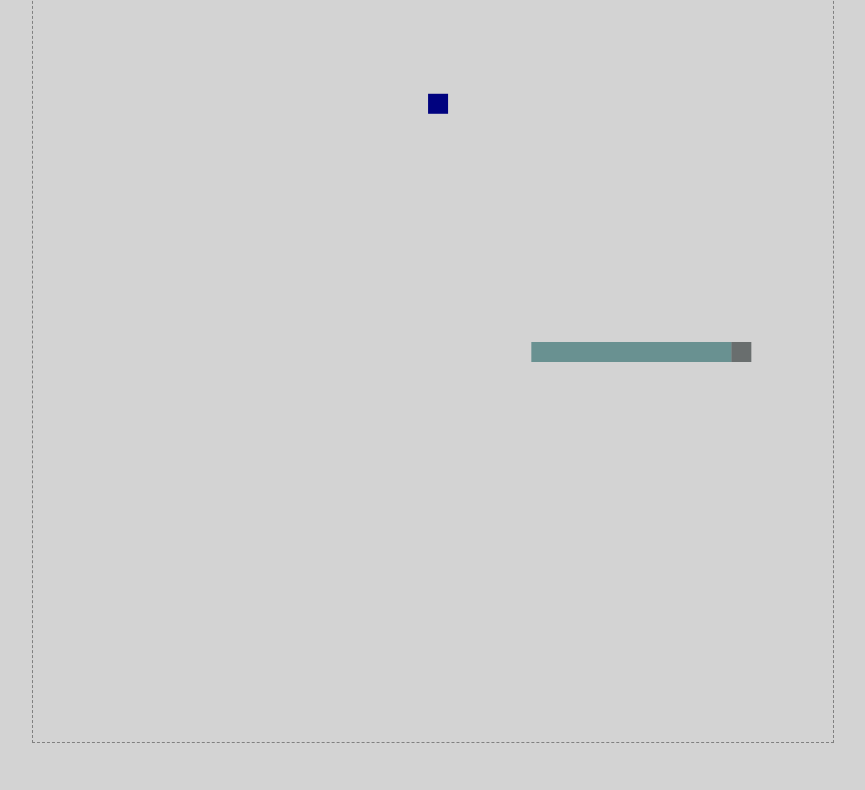
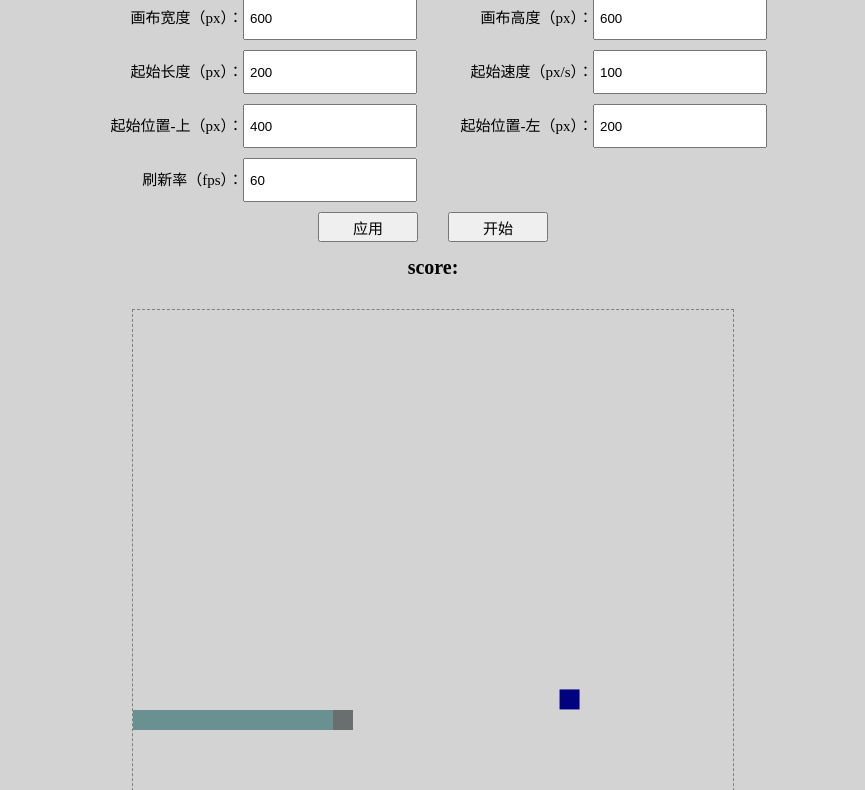
Before and after one commit to archer102125220/canvas-animation, a plain HTML site: page 贪吃蛇/index.html in a window 1280 px wide. Shown: the part 58-848 px from the top of the page, without its empty margins (207-1072 px from the left). Before the commit the page ends 801 px from the top, so only its background shows below. Drawn offline with Linux system fonts and the light colour scheme.

Commit message:
贪吃蛇-2

```diff
--- a/贪吃蛇/index.html
+++ b/贪吃蛇/index.html
@@ -20,25 +20,112 @@
         }
 
         canvas {
-            position: absolute;
-            top: 50%;
-            left: 50%;
-            transform-origin: center;
-            transform: translate3d(-50%, -50%, 0);
+            display: block;
             border: 1px dashed grey;
+            margin: 0 auto;
+        }
+
+        h1 {
+            font-size: 30px;
+            text-align: center;
+        }
+
+        h2 {
+            font-size: 20px;
+            text-align: center;
+        }
+
+        h3 {
+            height: 30px;
+            line-height: 30px;
+            font-size: 16px;
+            text-align: center;
+            color: #d90000;
+        }
+
+        h1 sub {
+            font-size: 20px;
+            color: #333;
+            vertical-align: bottom;
+        }
+
+        form {
+            margin: 10px auto 0;
+            width: 700px;
+            font-size: 0;
+        }
+        form .row {
+            margin-top: 10px;
+            height: 44px;
+        }
+        form .column {
+            display: inline-block;
+            vertical-align: top;
+            width: 350px;
+        }
+        form label {
+            font-size: 15px;
+            display: inline-block;
+            vertical-align: top;
+            width: 160px;
+            line-height: 44px;
+            text-align: right;
+        }
+        form input {
+            width: 160px;
+            height: 30px;
+            padding: 5px;
+            vertical-align: top;
+        }
+        form .button-group {
+            text-align: center;
+        }
+        form button {
+            width: 100px;
+            height: 30px;
+            font-size: 15px;
+        }
+        #apply {
+            margin-right: 30px;
         }
     </style>
 </head>
 <body>
+<h1>贪吃蛇<sub>(WASD移动)</sub></h1>
+<form>
+    <div class="row">
+        <div class="column"><label for="canvas-width">画布宽度（px）：</label><input type="number" id="canvas-width" placeholder="画布宽度（px）" value="600"></div>
+        <div class="column"><label for="canvas-height">画布高度（px）：</label><input type="number" id="canvas-height" placeholder="画布高度（px）" value="600"></div>
+    </div>
+    <div class="row">
+        <div class="column"><label for="length">起始长度（px）：</label><input type="number" id="length" placeholder="起始长度（px）" value="200"></div>
+        <div class="column"><label for="speed">起始速度（px/s）：</label><input type="number" id="speed" placeholder="起始速度（px/s）" value="100"></div>
+    </div>
+    <div class="row">
+        <div class="column"><label for="pos-y">起始位置-上（px）：</label><input type="number" id="pos-y" placeholder="起始位置-上（px）" value="400"></div>
+        <div class="column"><label for="pos-x">起始位置-左（px）：</label><input type="number" id="pos-x" placeholder="起始位置-左（px）" value="200"></div>
+    </div>
+    <div class="row">
+        <div class="column"><label for="fps">刷新率（fps）：</label><input type="number" id="fps" placeholder="刷新率（fps）" value="60"></div>
+    </div>
+    <div class="row button-group">
+        <button type="button" id="apply">应用</button>
+        <button type="button" id="start">开始</button>
+    </div>
+</form>
+<h2>score: <span id="score"></span></h2>
+<h3 id="tips"></h3>
 <script>
-  const CANVAS_WIDTH = 800
-  const CANVAS_HEIGHT = 800
 
-  const canvas = document.createElement('canvas')
-  canvas.width = CANVAS_WIDTH
-  canvas.height = CANVAS_HEIGHT
-  document.body.appendChild(canvas)
-  const ctx = canvas.getContext('2d')
+  const $canvasWidth = document.getElementById('canvas-width')
+  const $canvasHeight = document.getElementById('canvas-height')
+  const $length = document.getElementById('length')
+  const $speed = document.getElementById('speed')
+  const $posX = document.getElementById('pos-x')
+  const $posY = document.getElementById('pos-y')
+  const $fps = document.getElementById('fps')
+  const $score = document.getElementById('score')
+  const $tips = document.getElementById('tips')
 
   function checkCollision (box1, box2) {
     return !(box1.right <= box2.left || box1.left >= box2.right || box1.top >= box2.bottom || box1.bottom <= box2.top)
@@ -57,112 +144,160 @@
     D: 68,
   }
 
-  const Snake = function () {
+  const Snake = function (_config) {
+    const config = {}
+    let canvas
+    let ctx
     this.score = 0
+    this.msg = ''
     this.crashed = false // 撞上自己
-    this.headSize = { width: 20, height: 20 } // 头的宽/高
-    this.partSize = { width: 20, height: 20 } // 每一节宽/高
-    this.headPos = { x: CANVAS_WIDTH / 4, y: CANVAS_HEIGHT / 2 } // 头部的位置
-    this.bodyLength = 200 // 身体长度
-    this.disPlayBodyLength = 200 // 身体长度
-    this.bodyParts = [
-      { direction: DIR.RIGHT, x: this.headPos.x - 200, y: this.headPos.y, width: 200, height: this.partSize.height }
-    ] // 身体组成部分的数组
-    this.direction = DIR.RIGHT
-    this.speed = 100 // 每秒移动距离
-    this.foodPos = { x: 0, y: 0 } // 食物的位置
-    this.foodSize = { width: 20, height: 20 } // 食物的尺寸
-    this.eating = false
-    this.headBox = {
-      top: this.headPos.y,
-      right: this.headPos.x + this.headSize.width,
-      bottom: this.headPos.y + this.headSize.height,
-      left: this.headPos.x,
-    }
-    this.foodBox = {
-      top: this.foodPos.y,
-      right: this.foodPos.x + this.foodSize.width,
-      bottom: this.foodPos.y + this.foodSize.height,
-      left: this.foodPos.x,
+    // config.headSize = { width: 20, height: 20 } // 头的宽/高
+    // config.partSize = { width: 20, height: 20 } // 每一节宽/高
+    let headPos
+    let bodyLength
+    let direction
+    let speed
+    let foodSize
+    // this.headRadian = 0
+    // this.displayHeadRadian = 0
+    let bodyParts // 身体组成部分的数组
+    let foodPos // 食物的位置
+    let eating
+    let headBox
+    let foodBox
+
+    this.init = function (_config) {
+      Object.assign(config, _config)
+      console.log(config)
+      canvas = document.getElementById('snake-canvas')
+      if (canvas) {
+        canvas.width = config.canvasWidth
+        canvas.height = config.canvasHeight
+      }
+      else {
+        canvas = document.createElement('canvas')
+        canvas.id = 'snake-canvas'
+        canvas.width = config.canvasWidth
+        canvas.height = config.canvasWidth
+        document.body.appendChild(canvas)
+      }
+      ctx = canvas.getContext('2d')
+
+      this.score = 0
+      this.crashed = false // 撞上自己
+      headPos = config.initHeadPos
+      bodyLength = config.initBodyLength
+      direction = config.initDirection
+      speed = config.initSpeed
+      foodSize = config.foodSize
+      bodyParts = [
+        { direction: DIR.RIGHT, x: headPos.x - bodyLength, y: headPos.y, width: bodyLength, height: config.partSize.height }
+      ]
+      // 食物的位置
+      foodPos = { x: 0, y: 0 }
+      eating = false
+      headBox = {
+        top: headPos.y,
+        right: headPos.x + config.headSize.width,
+        bottom: headPos.y + config.headSize.height,
+        left: headPos.x,
+      }
+      foodBox = {
+        top: foodPos.y,
+        right: foodPos.x + foodSize.width,
+        bottom: foodPos.y + foodSize.height,
+        left: foodPos.x,
+      }
+      this.createFood()
+      this.update()
+      this.draw()
     }
 
     this.turn = function (keyCode) {
-      if ((snake.direction === DIR.DOWN && keyCode === KEY_CODE.S) || (snake.direction === DIR.DOWN && keyCode === KEY_CODE.W)
-        || (snake.direction === DIR.RIGHT && keyCode === KEY_CODE.D) || (snake.direction === DIR.RIGHT && keyCode === KEY_CODE.A)
-        || (snake.direction === DIR.UP && keyCode === KEY_CODE.W) || (snake.direction === DIR.UP && keyCode === KEY_CODE.S)
-        || (snake.direction === DIR.LEFT && keyCode === KEY_CODE.A) || (snake.direction === DIR.LEFT && keyCode === KEY_CODE.D)) {
+      if ((direction === DIR.DOWN && keyCode === KEY_CODE.S) || (direction === DIR.DOWN && keyCode === KEY_CODE.W)
+        || (direction === DIR.RIGHT && keyCode === KEY_CODE.D) || (direction === DIR.RIGHT && keyCode === KEY_CODE.A)
+        || (direction === DIR.UP && keyCode === KEY_CODE.W) || (direction === DIR.UP && keyCode === KEY_CODE.S)
+        || (direction === DIR.LEFT && keyCode === KEY_CODE.A) || (direction === DIR.LEFT && keyCode === KEY_CODE.D)) {
         return false
       }
-      const bodyPart = { x: this.headPos.x, y: this.headPos.y, width: this.partSize.width, height: this.partSize.height }
+      const bodyPart = { x: headPos.x, y: headPos.y, width: config.partSize.width, height: config.partSize.height }
       switch (keyCode) {
         case KEY_CODE.W: // 上 W
-          this.direction = DIR.UP
-          this.headPos.y -= this.headSize.height
+          direction = DIR.UP
+          headPos.y -= 1
           bodyPart.direction = DIR.UP
+          bodyPart.y = headPos.y + config.headSize.height
+          bodyPart.height = 1
           break
         case KEY_CODE.A: // 左 A
-          this.direction = DIR.LEFT
-          this.headPos.x -= this.headSize.width
+          direction = DIR.LEFT
+          headPos.x -= 1
           bodyPart.direction = DIR.LEFT
+          bodyPart.x = headPos.x + config.headSize.width
+          bodyPart.width = 1
           break
         case KEY_CODE.S: // 下 S
-          this.direction = DIR.DOWN
-          this.headPos.y += this.headSize.height
+          direction = DIR.DOWN
+          headPos.y += 1
           bodyPart.direction = DIR.DOWN
+          bodyPart.y = headPos.y - 1
+          bodyPart.height = 1
           break
         case KEY_CODE.D: // 右 D
-          this.direction = DIR.RIGHT
-          this.headPos.x += this.headSize.width
+          direction = DIR.RIGHT
+          headPos.x += 1
           bodyPart.direction = DIR.RIGHT
+          bodyPart.x = headPos.x - 1
+          bodyPart.width = 1
           break
       }
-      // 增加转角长度然后减小
-      this.disPlayBodyLength += this.partSize.width
-      this.bodyParts.unshift(bodyPart)
+      bodyParts.unshift(bodyPart)
     }
 
     this.move = function (delta) {
-      if (this.disPlayBodyLength - this.bodyLength > 1) {
-        this.disPlayBodyLength = this.bodyLength + (this.disPlayBodyLength - this.bodyLength) * 0.5
+      // 身体
+      const newBodyParts = []
+      let nextHeadPos = Object.assign({}, headPos)
+      const distance = delta / 1000 * speed
+      const nextHeadBox = {
+        top: nextHeadPos.y,
+        right: nextHeadPos.x + config.headSize.width,
+        bottom: nextHeadPos.y + config.headSize.height,
+        left: nextHeadPos.x,
       }
-      else {
-        this.disPlayBodyLength = this.bodyLength
-      }
-      // 身体
-      const bodyParts = []
-      let nextHeadPos = Object.assign({}, this.headPos)
-      const distance = delta / 1000 * this.speed
-      switch (this.direction) {
+      switch (direction) {
         case DIR.UP: // 上
           nextHeadPos.y -= distance
+          nextHeadBox.top = nextHeadPos.y
+          nextHeadBox.bottom = nextHeadBox.top + 1
           break
         case DIR.LEFT: // 左
           nextHeadPos.x -= distance
+          nextHeadBox.left = nextHeadPos.x
+          nextHeadBox.right = nextHeadBox.left + 1
           break
-        case DIR.RIGHT: // 下
+        case DIR.RIGHT: // 右
           nextHeadPos.x += distance
+          nextHeadBox.left = nextHeadBox.right - 1
+          nextHeadBox.right = nextHeadBox.left + 1
           break
-        case DIR.DOWN: // 右
+        case DIR.DOWN: // 下
           nextHeadPos.y += distance
+          nextHeadBox.top = nextHeadBox.bottom - 1
+          nextHeadBox.bottom = nextHeadBox.top + 1
           break
       }
-      const nextHeadBox = {
-        top: nextHeadPos.y,
-        right: nextHeadPos.x + this.headSize.width,
-        bottom: nextHeadPos.y + this.headSize.height,
-        left: nextHeadPos.x,
-      }
       let addedLength = 0
-      if (this.bodyParts.length > 0) {
+      if (bodyParts.length > 0) {
         let curPart
         let curPartBox
         let delta = 0
         // 临时长度（加上转角增加的部分）
-        const bodyPartLength = this.disPlayBodyLength
-        // const bodyPartLength = this.disPlayBodyLength + this.bodyParts.length * this.partSize.width
+        const bodyPartLength = bodyLength
+        // const bodyPartLength = bodyLength + bodyParts.length * config.partSize.width
         let end = false
-        for (let i = 0; !end && i < this.bodyParts.length; i++) {
-          curPart = this.bodyParts[i]
+        for (let i = 0; !end && i < bodyParts.length; i++) {
+          curPart = bodyParts[i]
           // 该部分方向向右
           if (curPart.direction === DIR.RIGHT) {
             if (i === 0) { curPart.width += distance }
@@ -171,12 +306,12 @@
             if (delta >= 0) {
               curPart.x += delta
               curPart.width -= delta
-              bodyParts.push(curPart)
+              newBodyParts.push(curPart)
               end = true
             }
             else {
               addedLength += curPart.width
-              bodyParts.push(curPart)
+              newBodyParts.push(curPart)
             }
           }
           // 该部分方向向下
@@ -189,12 +324,12 @@
             if (delta >= 0) {
               curPart.y += delta
               curPart.height -= delta
-              bodyParts.push(curPart)
+              newBodyParts.push(curPart)
               end = true
             }
             else {
               addedLength += curPart.height
-              bodyParts.push(curPart)
+              newBodyParts.push(curPart)
             }
           }
           // 该部分方向向左
@@ -207,12 +342,12 @@
             // 若超过了总长度则截取
             if (delta >= 0) {
               curPart.width -= delta
-              bodyParts.push(curPart)
+              newBodyParts.push(curPart)
               end = true
             }
             else {
               addedLength += curPart.width
-              bodyParts.push(curPart)
+              newBodyParts.push(curPart)
             }
           }
           // 该部分方向向上
@@ -225,12 +360,12 @@
             // 若超过了总长度则截取
             if (delta >= 0) {
               curPart.height -= delta
-              bodyParts.push(curPart)
+              newBodyParts.push(curPart)
               end = true
             }
             else {
               addedLength += curPart.height
-              bodyParts.push(curPart)
+              newBodyParts.push(curPart)
             }
           }
           curPartBox = {
@@ -239,89 +374,178 @@
             bottom: curPart.y + curPart.height,
             left: curPart.x,
           }
-          if (i !== 0 && !this.crashed && checkCollision(nextHeadBox, curPartBox)) {
-            console.log(`和第${i + 1}截尾巴撞上了`)
+          // if (i > 1) {
+          //   console.log(i, checkCollision(nextHeadBox, curPartBox), nextHeadBox, curPartBox)
+          // }
+          // 不可能和第一、二截尾巴撞上
+          if (i > 1 && !this.crashed && checkCollision(nextHeadBox, curPartBox)) {
+            this.msg = `和第${i + 1}截尾巴撞上了`
             console.log('score:', this.score)
             this.crashed = true
           }
         }
       }
-      this.headPos = nextHeadPos
-      this.bodyParts = bodyParts
-      this.headBox = nextHeadBox
+      headPos = nextHeadPos
+      bodyParts = newBodyParts
+      headBox = nextHeadBox
     }
 
     // 和eat拆分开来是因为willEat必须每次循环调用，eat每帧调用，也许会穿过food
     this.willEat = function () {
-      if (!this.eating && checkCollision(this.headBox, this.foodBox)) {
-        this.eating = true
+      if (!eating && checkCollision(headBox, foodBox)) {
+        eating = true
       }
     }
 
     this.eat = function () {
-      if (this.eating) {
-        this.bodyLength += this.foodSize.width
-        this.disPlayBodyLength += this.foodSize.width
+      if (eating) {
+        bodyLength += foodSize.width
         this.createFood()
-        this.speed *= 1.05
-        this.eating = false
+        speed *= 1.05
+        eating = false
         this.score += 1
       }
     }
 
     this.createFood = function () {
-      const foodPos = {
-        x: Math.random() * (CANVAS_WIDTH - this.foodSize.width),
-        y: Math.random() * (CANVAS_HEIGHT - this.foodSize.height),
+      const newFoodPos = {
+        x: Math.random() * (config.canvasWidth - foodSize.width),
+        y: Math.random() * (config.canvasHeight - foodSize.height),
       }
-      const foodBox = {
-        top: foodPos.y,
-        right: foodPos.x + this.foodSize.width,
-        bottom: foodPos.y + this.foodSize.height,
-        left: foodPos.x,
+      const newFoodBox = {
+        top: newFoodPos.y,
+        right: newFoodPos.x + foodSize.width,
+        bottom: newFoodPos.y + foodSize.height,
+        left: newFoodPos.x,
       }
       // 头部是否碰撞
-      if (checkCollision(this.headBox, foodBox)) {
+      if (checkCollision(headBox, newFoodBox)) {
         this.createFood()
       }
       else {
         // 循环遍历蛇身体，如果有碰撞则重新计算
-        // for (let i = 0; i < this.bodyParts.length; i++) {
+        // for (let i = 0; i < bodyParts.length; i++) {
         //   ?? this.createFood()
         // }
-        this.foodPos = foodPos
-        this.foodBox = foodBox
+        foodPos = newFoodPos
+        foodBox = newFoodBox
       }
     }
 
     this.draw = function () {
-      ctx.clearRect(0, 0, CANVAS_WIDTH, CANVAS_HEIGHT)
+      ctx.clearRect(0, 0, config.canvasWidth, config.canvasHeight)
       // 蛇头
       ctx.fillStyle = 'rgba(0,10,10,0.5)'
-      ctx.fillRect(this.headPos.x, this.headPos.y, this.headSize.width, this.headSize.height)
+      ctx.fillRect(headPos.x, headPos.y, config.headSize.width, config.headSize.height)
       // 蛇身
       ctx.fillStyle = 'rgba(0,80,80,0.5)'
-      if (this.bodyParts.length > 0) {
-        for (let i = 0; i < this.bodyParts.length; i++) {
-          ctx.fillRect(this.bodyParts[i].x, this.bodyParts[i].y, this.bodyParts[i].width, this.bodyParts[i].height)
+      if (bodyParts.length > 0) {
+        for (let i = 0; i < bodyParts.length; i++) {
+          ctx.fillRect(bodyParts[i].x, bodyParts[i].y, bodyParts[i].width, bodyParts[i].height)
         }
       }
 
       // 食物
       ctx.fillStyle = 'rgba(0,2,127,1)'
-      ctx.fillRect(this.foodPos.x, this.foodPos.y, this.foodSize.width, this.foodSize.height)
-      // ctx.end()
+      ctx.fillRect(foodPos.x, foodPos.y, foodSize.width, foodSize.height)
     }
 
     this.update = function (delta) {
       this.eat()
-      this.move(delta)
-      this.draw()
+      delta && this.move(delta)
+    }
+
+    this.init(_config)
+
+  }
+
+  const snake = new Snake(getConf())
+
+  function getConf () {
+    const opts = {
+      canvasWidth: 600,
+      canvasHeight: 600,
+      headSize: { width: 20, height: 20 }, // 头的宽/高
+      partSize: { width: 20, height: 20 }, // 每一节宽/高
+      initHeadPos: { x: 0, y: 0 }, // 头部的初始位置
+      initBodyLength: 200, // 初始身体长度
+      initDirection: DIR.RIGHT, // 初始方向
+      initSpeed: 100, // 初始速度
+      foodSize: { width: 20, height: 20 }, // 食物的尺寸
+    }
+    const canvasWidth = parseFloat($canvasWidth.value)
+    const canvasHeight = parseFloat($canvasHeight.value)
+    const length = parseFloat($length.value)
+    const speed = parseFloat($speed.value)
+    const posX = parseFloat($posX.value)
+    const posY = parseFloat($posY.value)
+    canvasWidth && (opts.canvasWidth = canvasWidth)
+    canvasHeight && (opts.canvasHeight = canvasHeight)
+    length && (opts.initBodyLength = length)
+    speed && (opts.initSpeed = speed)
+    posX && (opts.initHeadPos.x = posX)
+    posY && (opts.initHeadPos.y = posY)
+    return opts
+  }
+
+  let fps = 60  // 每秒帧数
+  let lockFps = true // 锁定帧率
+  let interval = 1000 / fps  // 连续帧之间间隔（理论）
+  let stop = true  // 停止动画
+  let lastUpdateTime = performance.now()  // 上一次更新的时间
+  let lastDrawTime = lastUpdateTime  // 上一次渲染的时间
+  let delta = 0  // 连续帧之间间隔（实际）
+
+  let distance = 0
+  const tick = function (timestamp) {
+    if (stop) return false
+    snake.willEat()
+    delta = timestamp - lastUpdateTime
+    snake.update(delta)
+    if (lockFps) {
+      if (timestamp - lastDrawTime > interval) {
+        snake.draw()
+        $score.innerHTML = snake.score
+        lastDrawTime = timestamp
+      }
+    }
+    else {
+      snake.draw()
+    }
+    lastUpdateTime = timestamp
+
+    if (snake.crashed) {
+      snake.draw()
+      $tips.innerHTML = snake.msg
+    }
+    else {
+      requestAnimationFrame(tick)
     }
   }
 
-  const snake = new Snake()
-  snake.createFood()
+  const pause = function () {
+    stop = true
+  }
+
+  const play = function () {
+    stop = false
+    lastUpdateTime = performance.now()
+    requestAnimationFrame(tick)
+  }
+
+  const reset = function () {
+    fps = parseFloat($fps.value) || 60
+    interval = 1000 / fps
+    pause()
+    snake.init(getConf())
+  }
+
+  document.getElementById('apply').onclick = reset
+
+  document.getElementById('start').onclick = function () {
+    reset()
+    play()
+  }
 
   window.addEventListener('keydown', function (e) {
     const keyCode = e.keyCode
@@ -331,44 +555,6 @@
     [KEY_CODE.W, KEY_CODE.A, KEY_CODE.S, KEY_CODE.D].indexOf(keyCode) !== -1 && snake.turn(keyCode)
   })
 
-  let fps = 60  // 每秒帧数
-  let lockFps = true // 锁定帧率
-  let interval = 1000 / fps  // 连续帧之间间隔（理论）
-  let stop = false  // 停止动画
-  let timeLast = performance.now()  // 上一帧时间
-  let delta = 0  // 连续帧之间间隔（实际）
-
-  let distance = 0
-  const tick = function (timestamp) {
-    if (stop) return false
-    snake.willEat()
-    delta = timestamp - timeLast
-    if (lockFps) {
-      if (delta > interval) {
-        snake.update(delta)
-        timeLast = timestamp
-      }
-    }
-    else {
-      snake.update(delta)
-      timeLast = timestamp
-    }
-    !snake.crashed && requestAnimationFrame(tick)
-  }
-
-  const pause = function () {
-    stop = true
-
-  }
-
-  const play = function () {
-    stop = false
-    timeLast = performance.now()
-    requestAnimationFrame(tick)
-  }
-
-  requestAnimationFrame(tick)
-
 </script>
 
 </body>
```
